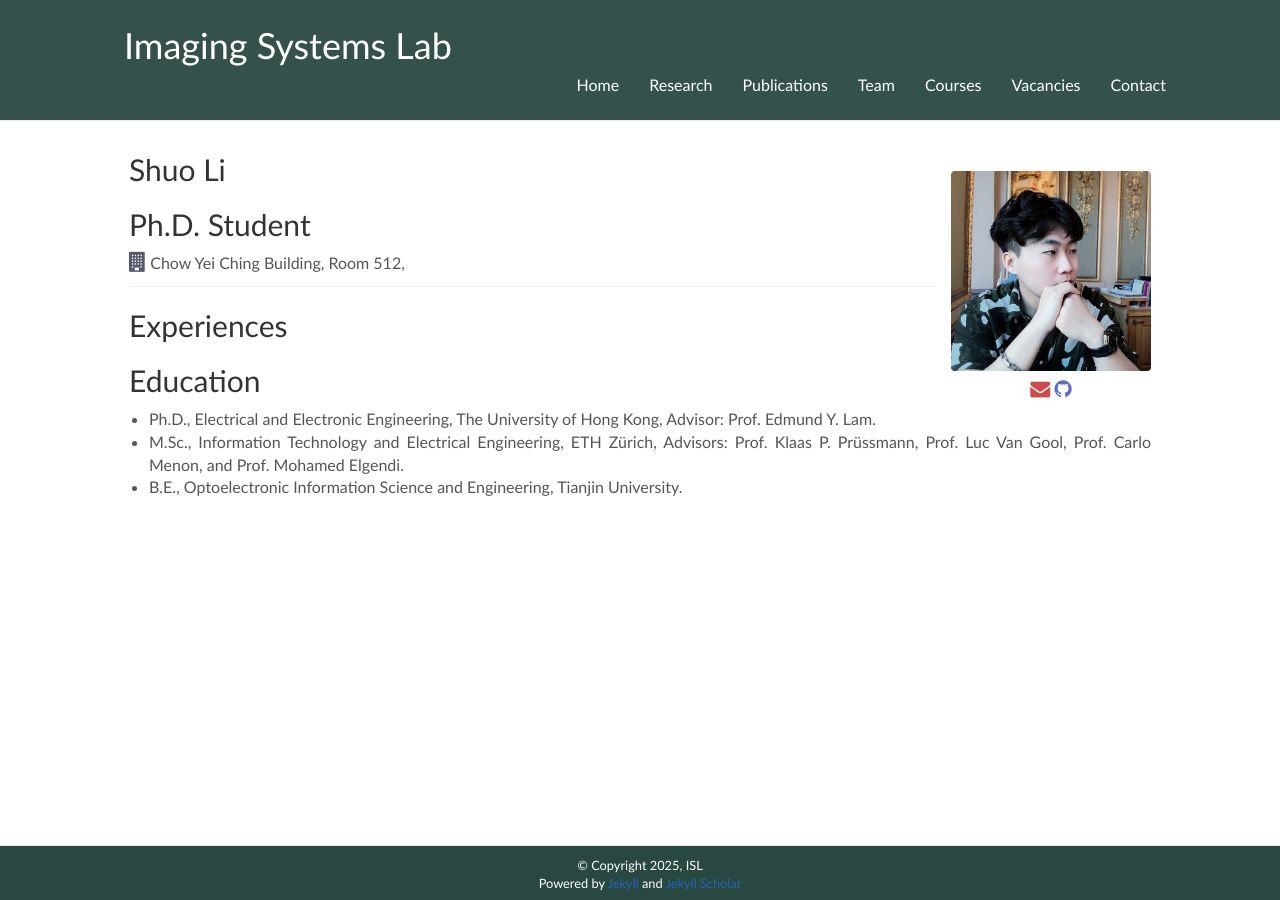
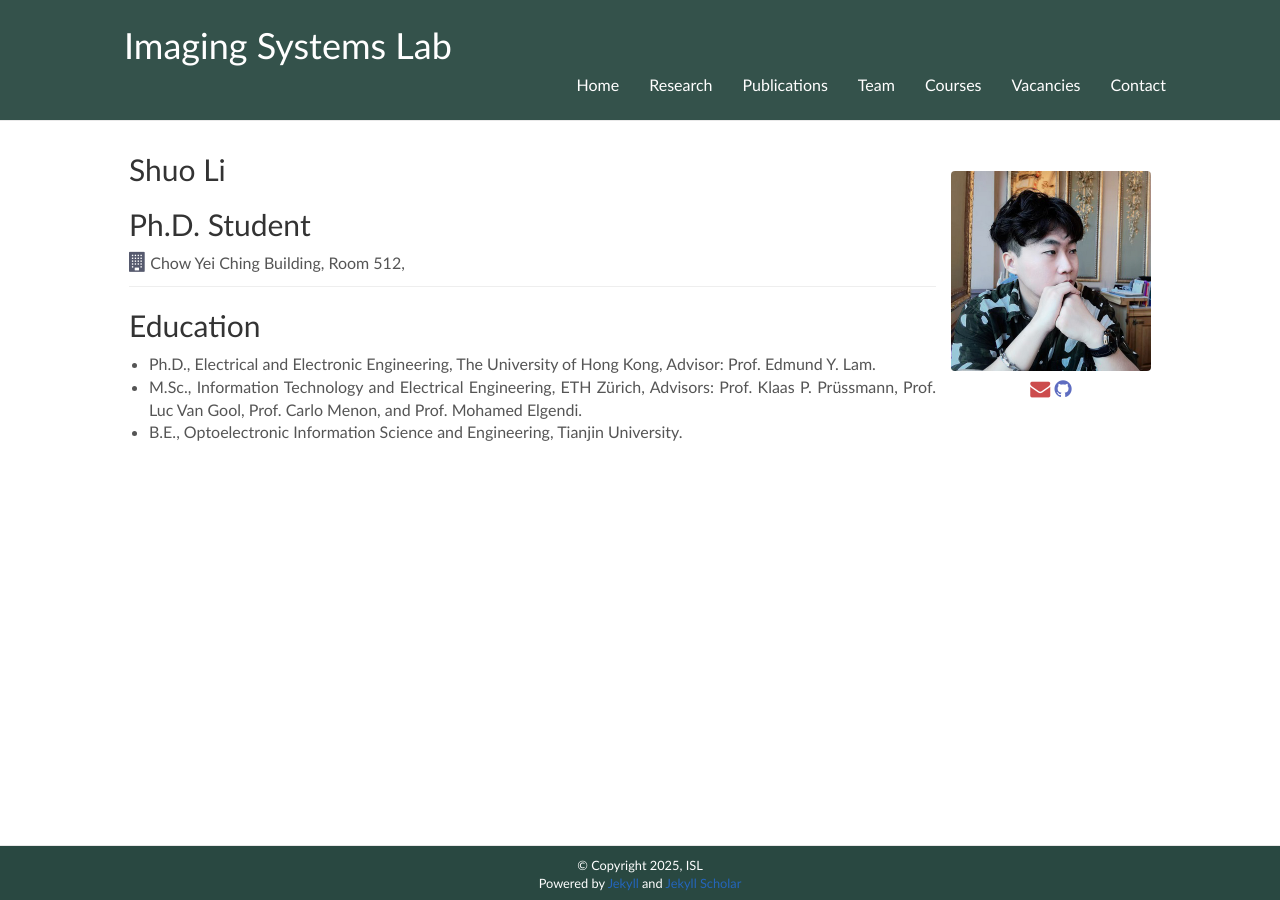
Before and after one commit to isl-hku/isl-hku.github.io, a Jekyll site: the page built from _team/shuo_li.md, in a window 1280 px wide. Built offline with Jekyll 4.4.1, drawn with Linux system fonts in a browser that asks for light colours; nearby versions of some CDN libraries; a style sheet for code colours, icons or effects is not loaded.

Commit message:
Update shuo_li.md

```diff
--- a/_team/shuo_li.md
+++ b/_team/shuo_li.md
@@ -4,7 +4,6 @@
 avatar: shuo_li.jpg
 email: shuoli_eee@connect.hku.hk
 scholar: https://scholar.google.com/citations?user=_6xqJPcAAAAJ&hl
-web:
 github: https://github.com/shuoli199909
 # twitter: ni_chen
 joined: 2024
@@ -22,9 +21,6 @@
 
 <hr>
 
-## Experiences
-
-
 ## Education
 - Ph.D., Electrical and Electronic Engineering, The University of Hong Kong, Advisor: Prof. Edmund Y. Lam.
 - M.Sc., Information Technology and Electrical Engineering, ETH Zürich, Advisors: Prof. Klaas P. Prüssmann, Prof. Luc Van Gool, Prof. Carlo Menon, and Prof. Mohamed Elgendi.
```
